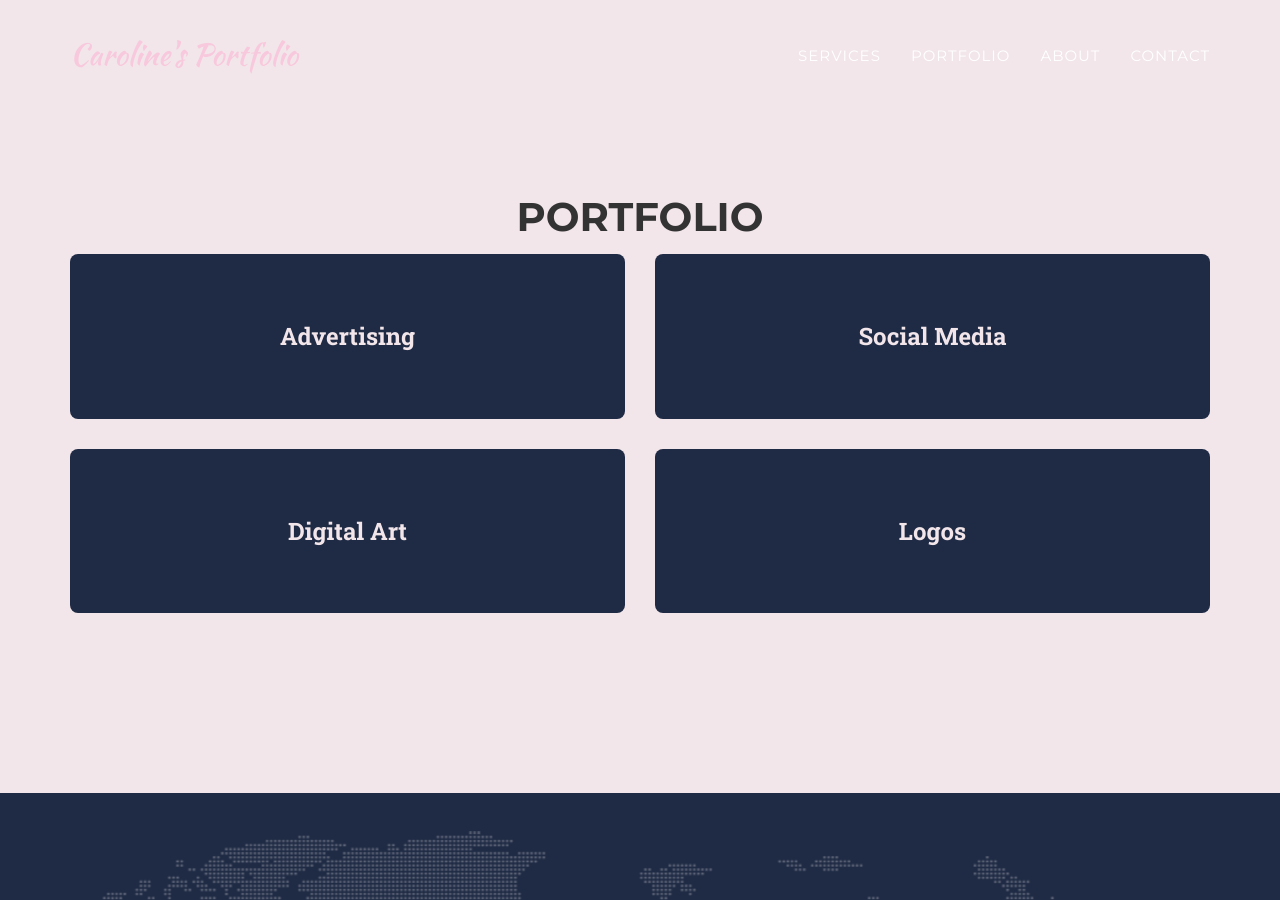
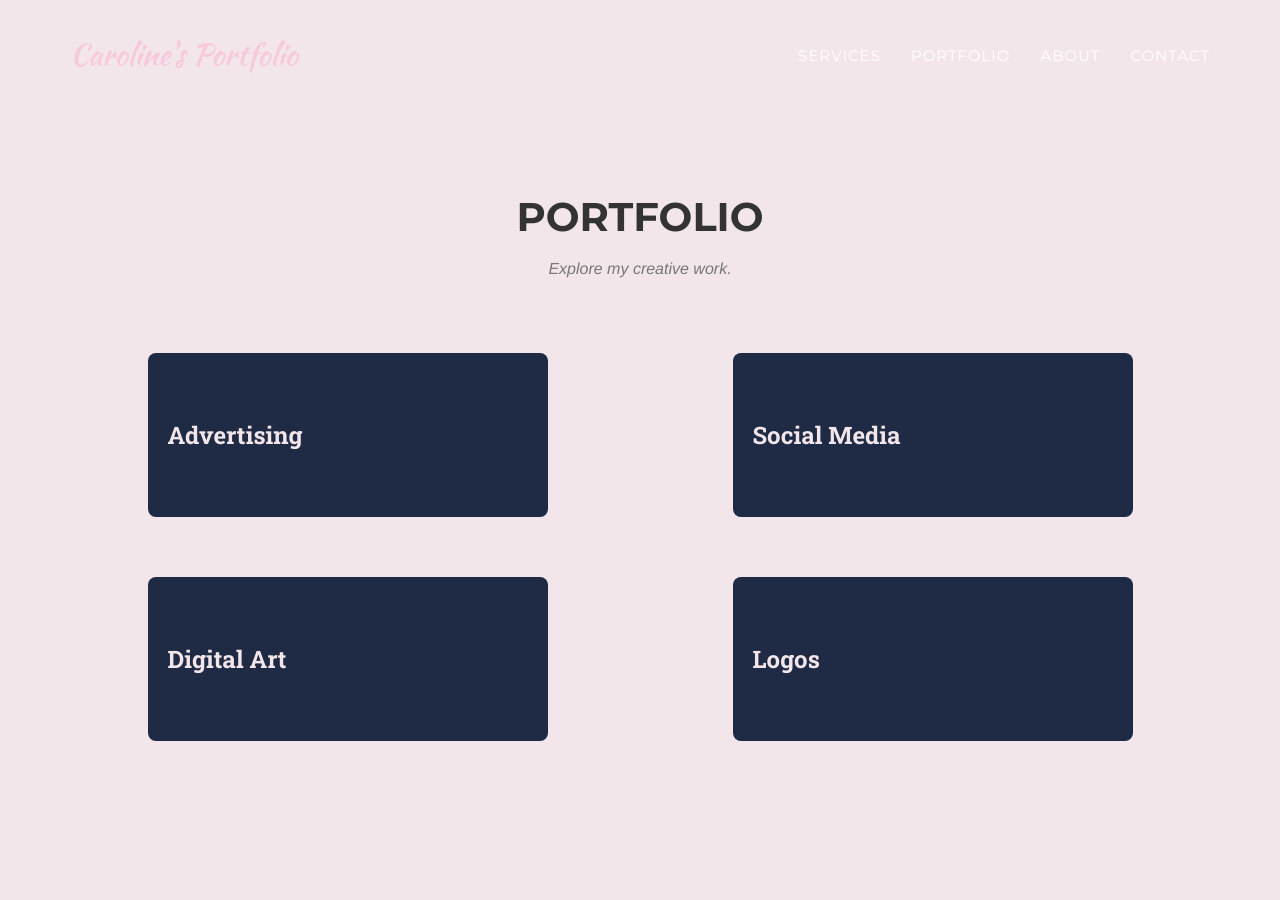
Before and after one commit to carolong-creates/carolong-creates.github.io, a Jekyll site: the page built from index.html, in a window 1280 px wide and 900 px high, scrolled down 1377 px. Built offline with Jekyll 4.4.1, drawn with Linux system fonts in a browser that asks for light colours; some web fonts are replaced.

Commit message:
Fix portfolio page links

```diff
--- a/_includes/portfolio_grid.html
+++ b/_includes/portfolio_grid.html
@@ -1,33 +1,35 @@
+
 <!-- Portfolio Section -->
-<section id="portfolio">
+<section id="portfolio" class="bg-light-gray">
     <div class="container">
         <div class="row">
             <div class="col-lg-12 text-center">
                 <h2 class="section-heading">Portfolio</h2>
+                <h3 class="section-subheading text-muted">Explore my creative work.</h3>
             </div>
         </div>
 
-        <div class="row text-center">
-            <div class="col-md-6">
-                <a href="{{ site.baseurl }}/advertising.html" class="portfolio-link">
+        <div class="row">
+            <div class="col-md-6 col-sm-6 portfolio-item">
+                <a href="{{ site.baseurl }}/advertising/" class="portfolio-link">
                     <div class="portfolio-box">Advertising</div>
                 </a>
             </div>
 
-            <div class="col-md-6">
-                <a href="{{ site.baseurl }}/social-media.html" class="portfolio-link">
+            <div class="col-md-6 col-sm-6 portfolio-item">
+                <a href="{{ site.baseurl }}/social-media/" class="portfolio-link">
                     <div class="portfolio-box">Social Media</div>
                 </a>
             </div>
 
-            <div class="col-md-6">
-                <a href="{{ site.baseurl }}/digital-art.html" class="portfolio-link">
+            <div class="col-md-6 col-sm-6 portfolio-item">
+                <a href="{{ site.baseurl }}/digital-art/" class="portfolio-link">
                     <div class="portfolio-box">Digital Art</div>
                 </a>
             </div>
 
-            <div class="col-md-6">
-                <a href="{{ site.baseurl }}/logos.html" class="portfolio-link">
+            <div class="col-md-6 col-sm-6 portfolio-item">
+                <a href="{{ site.baseurl }}/logos/" class="portfolio-link">
                     <div class="portfolio-box">Logos</div>
                 </a>
             </div>
```
